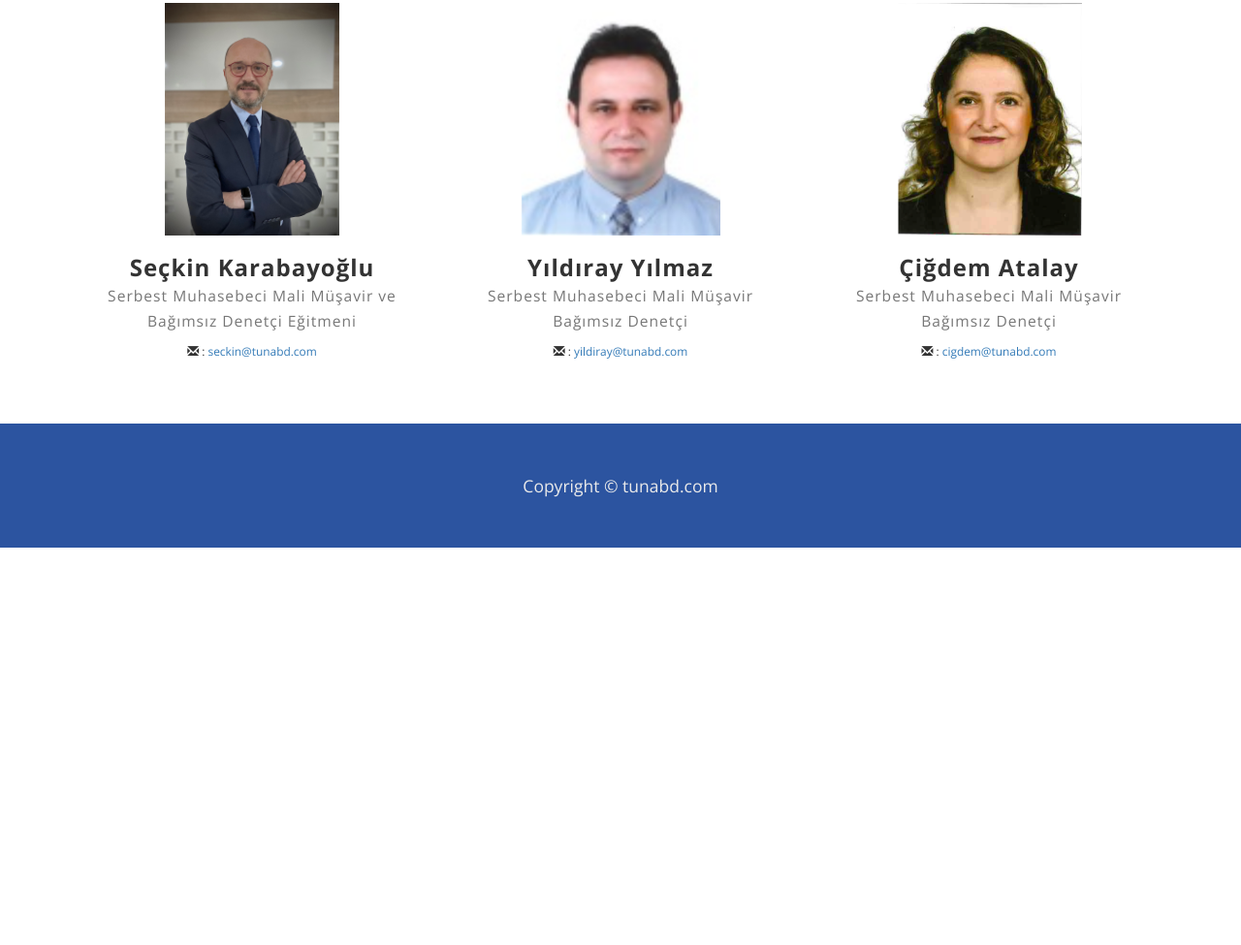
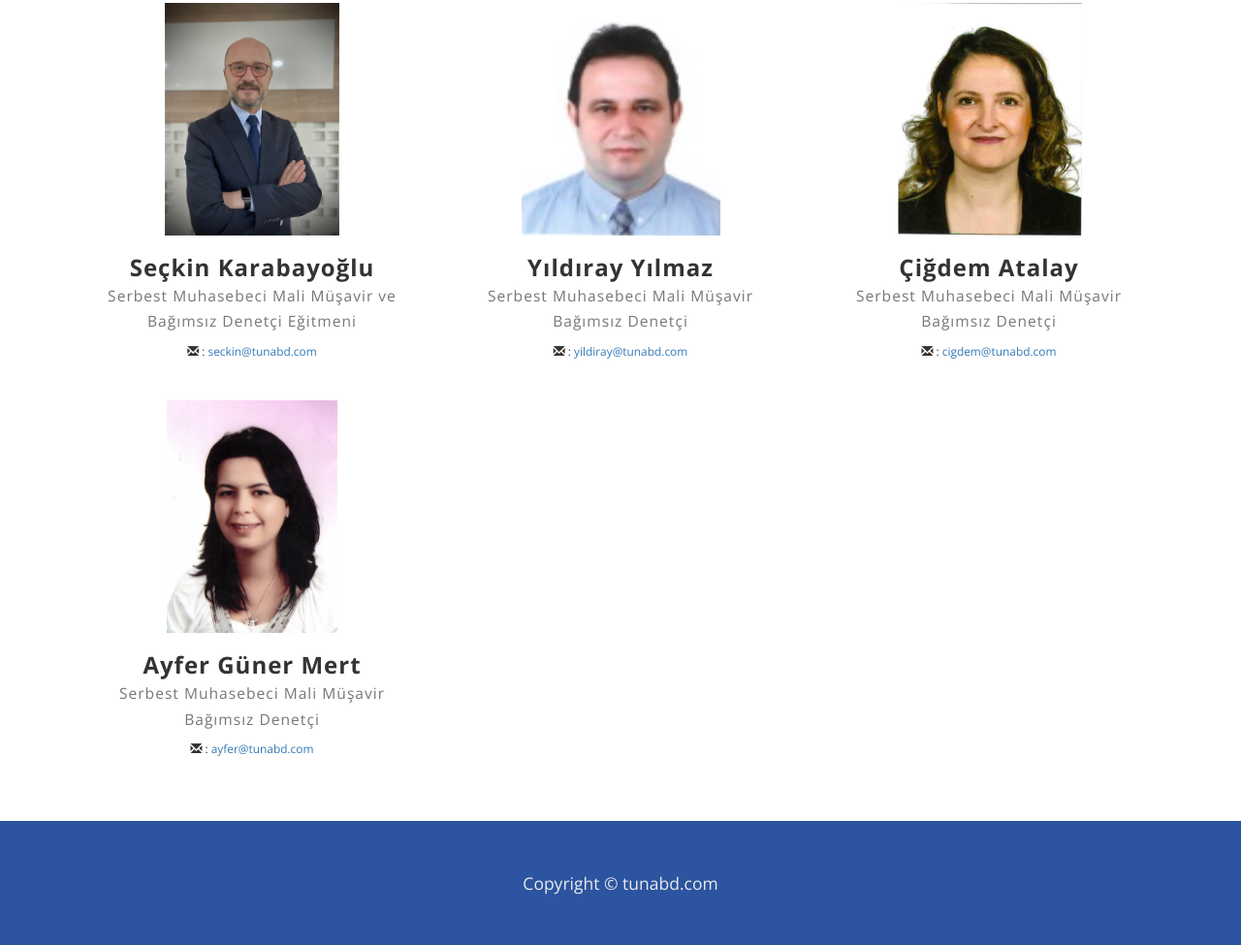
Before and after one commit to tunabd54/tunabd54.github.io, a plain HTML site: page team.html in a window 1280 px wide. Shown: the part 1621-2596 px from the top of the page at 97% size. Before the commit the page ends 2186 px from the top, so only its background shows below. Drawn offline with nearby package versions, Linux system fonts and the light colour scheme.

Commit message:
Add Ayfer

```diff
--- a/team.html
+++ b/team.html
@@ -341,6 +341,26 @@
                     </div>
                 </div>
 
+                <div class="clearfix"></div>
+                <hr style="visibility:hidden;"/>
+                <div class="row">
+                    <div class="col-sm-4 text-center">
+                        <img class="img-responsive center" src="img/pictures/ayfer.jpg" alt="">
+
+                        <h3>Ayfer Güner Mert<br>
+                            <small>Serbest Muhasebeci Mali Müşavir</small>
+                            <br>
+                            <small>Bağımsız Denetçi
+                            </small>
+                        </h3>
+
+                        <small><i class="glyphicon glyphicon-envelope"></i> <abbr title="Email"></abbr>: <a
+                                href="mailto:ayfer@tunabd.com"> ayfer@tunabd.com</a>
+                        </small>
+                        <br>
+
+                    </div>
+                </div>
             </div>
 
         </div>
```
Also changed, not shown: img/pictures/ayfer.jpg (added).
